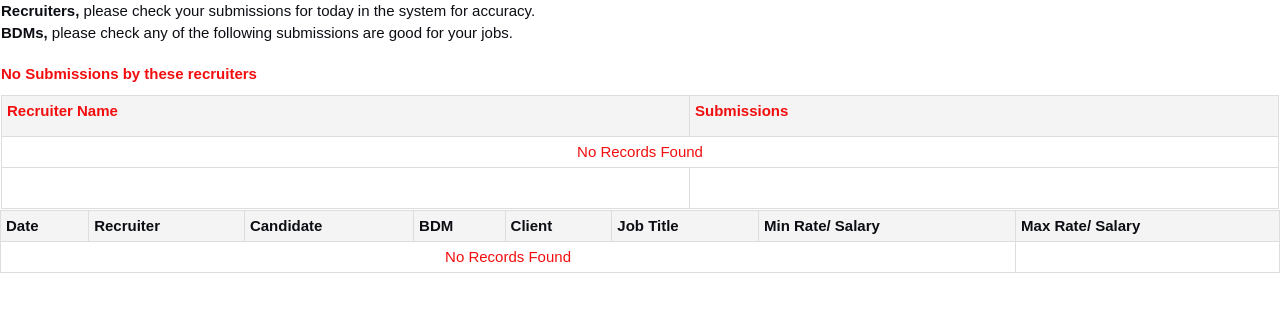
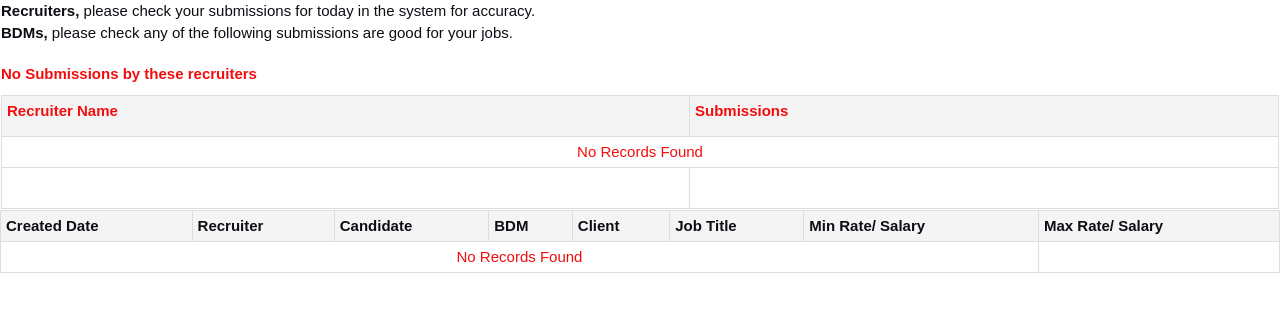
Before and after one commit to CresitaTech/staffing-backend-admin, a Django app: template static/templates/recruiter_email_report.html in a window 1280 px wide. Shown: the top 312 px of the page. Run offline with Django 3.2, Linux system fonts and the light colour scheme; the template is opened without the code that fills it, so the values that code supplies are empty; parts of the project's set-up code (start-up, migrations or seed data) failed here and were passed over; some libraries are stand-ins or nearby versions.

Commit message:
Fix typo

```diff
--- a/static/templates/recruiter_email_report.html
+++ b/static/templates/recruiter_email_report.html
@@ -101,7 +101,7 @@
 
             <table width="100%" cellspacing="0" cellpedding="0" border="0" style="margin-bottom:10px;" class="table">
                 <tr>
-				<th>Date</th>
+				<th>Created Date</th>
 				<th>Recruiter</th>
 				<th>Candidate</th>
 				<th>BDM</th>
```
